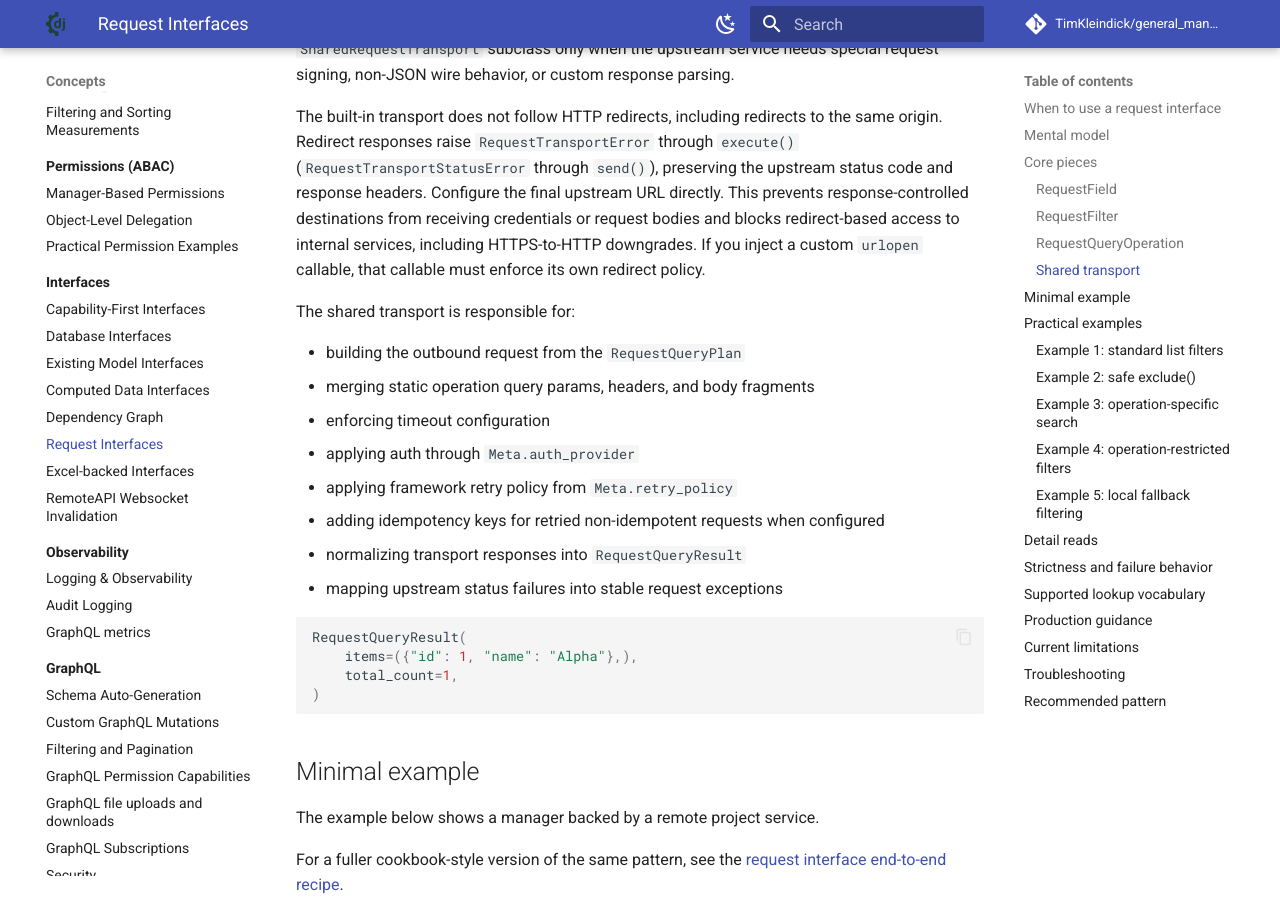
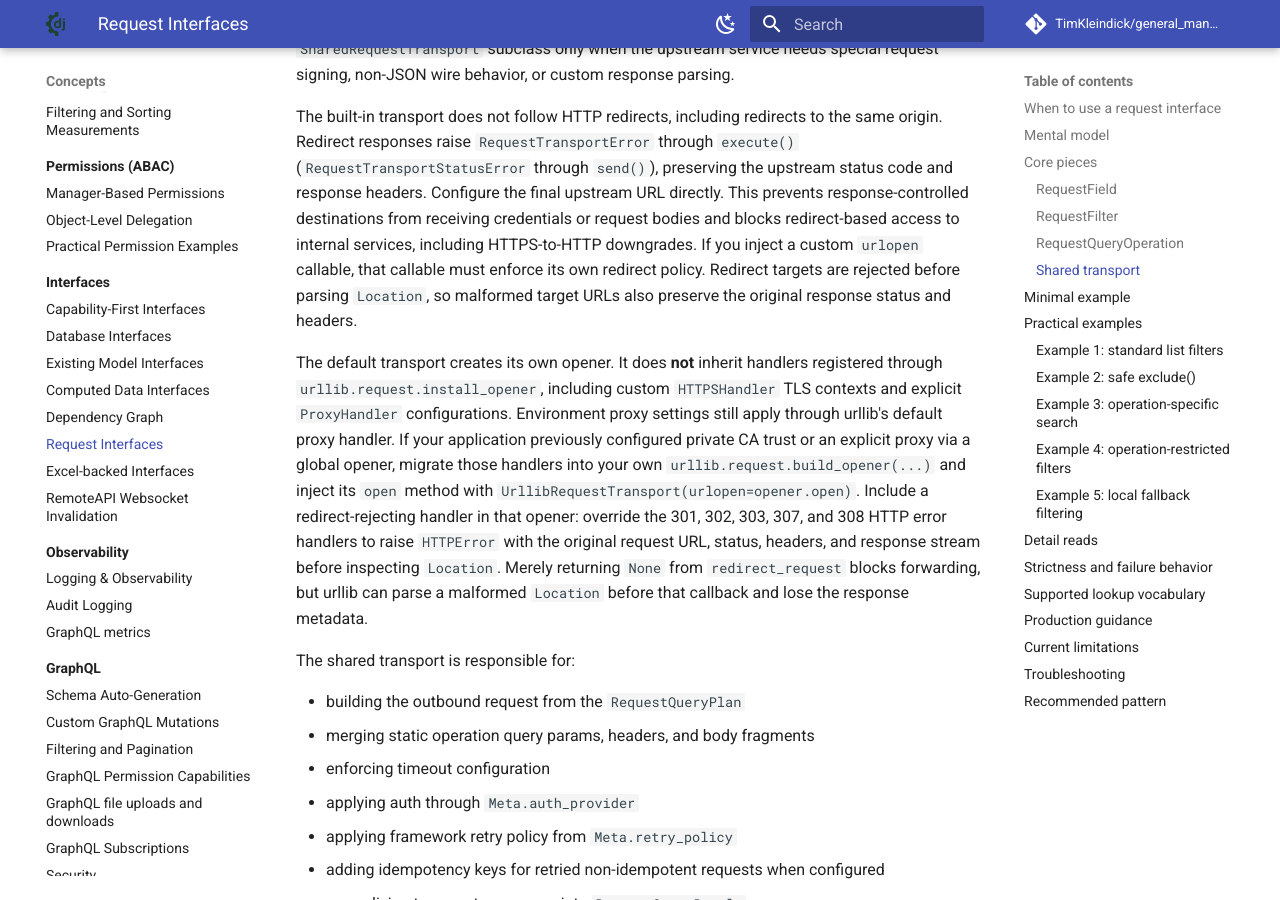
Before and after one commit to TimKleindick/general_manager, an MkDocs documentation site: the page built from docs/concepts/interfaces/request_interface.md, in a window 1280 px wide and 900 px high, scrolled down 3162 px. Built offline with MkDocs 1.6.1 and Material for MkDocs 9.7.7, drawn with Linux system fonts in a browser that asks for light colours; comment, search, counter and statistics services are not loaded.

Commit message:
fix: preserve malformed redirect response metadata

```diff
--- a/docs/concepts/interfaces/request_interface.md
+++ b/docs/concepts/interfaces/request_interface.md
@@ -112,7 +112,23 @@ upstream status code and response headers. Configure the final upstream URL
 directly. This prevents response-controlled destinations from receiving
 credentials or request bodies and blocks redirect-based access to internal
 services, including HTTPS-to-HTTP downgrades. If you inject a custom `urlopen`
-callable, that callable must enforce its own redirect policy.
+callable, that callable must enforce its own redirect policy. Redirect targets
+are rejected before parsing `Location`, so malformed target URLs also preserve
+the original response status and headers.
+
+The default transport creates its own opener. It does **not** inherit handlers
+registered through `urllib.request.install_opener`, including custom
+`HTTPSHandler` TLS contexts and explicit `ProxyHandler` configurations.
+Environment proxy settings still apply through urllib's default proxy handler.
+If your application previously configured private CA trust or an explicit proxy
+via a global opener, migrate those handlers into your own
+`urllib.request.build_opener(...)` and inject its `open` method with
+`UrllibRequestTransport(urlopen=opener.open)`. Include a redirect-rejecting
+handler in that opener: override the 301, 302, 303, 307, and 308 HTTP error
+handlers to raise `HTTPError` with the original request URL, status, headers,
+and response stream before inspecting `Location`. Merely returning `None`
+from `redirect_request` blocks forwarding, but urllib can parse a malformed
+`Location` before that callback and lose the response metadata.
 
 The shared transport is responsible for:
 
```
Also changed, not shown: 2 other files.
